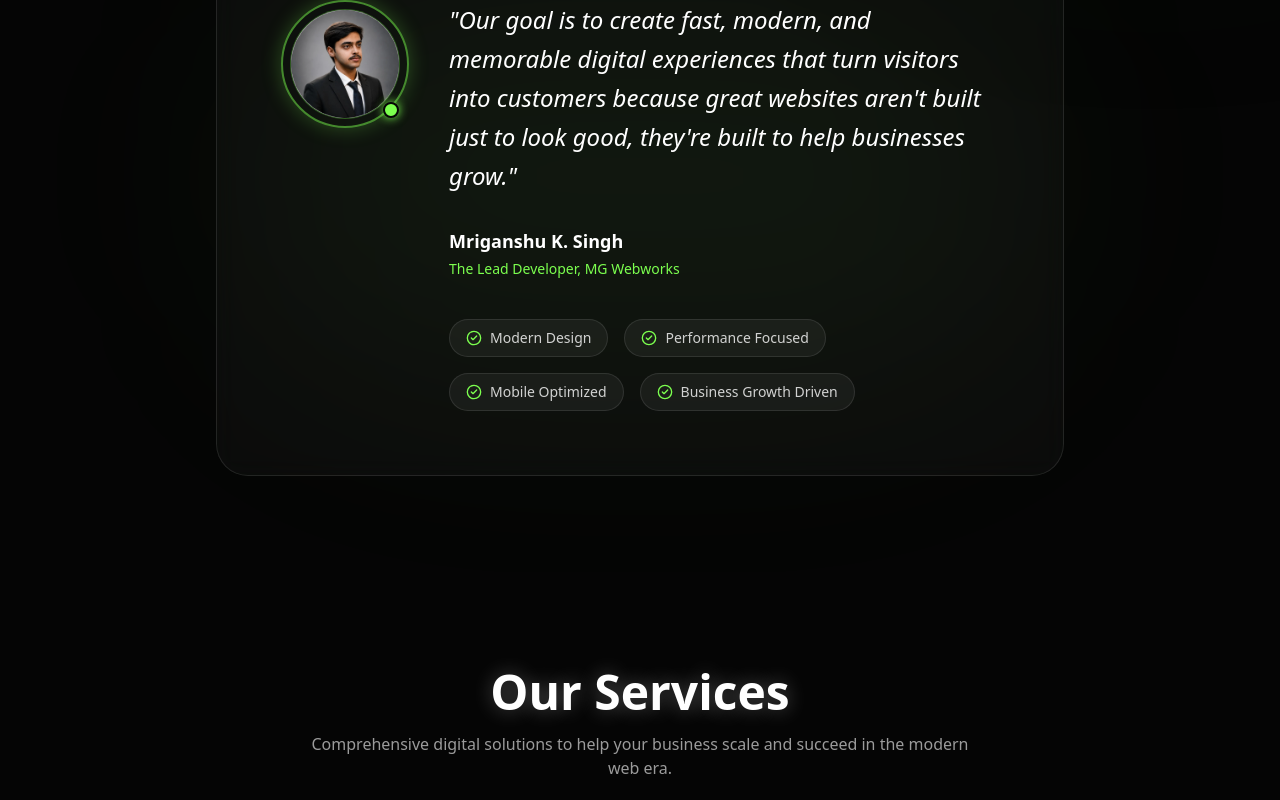
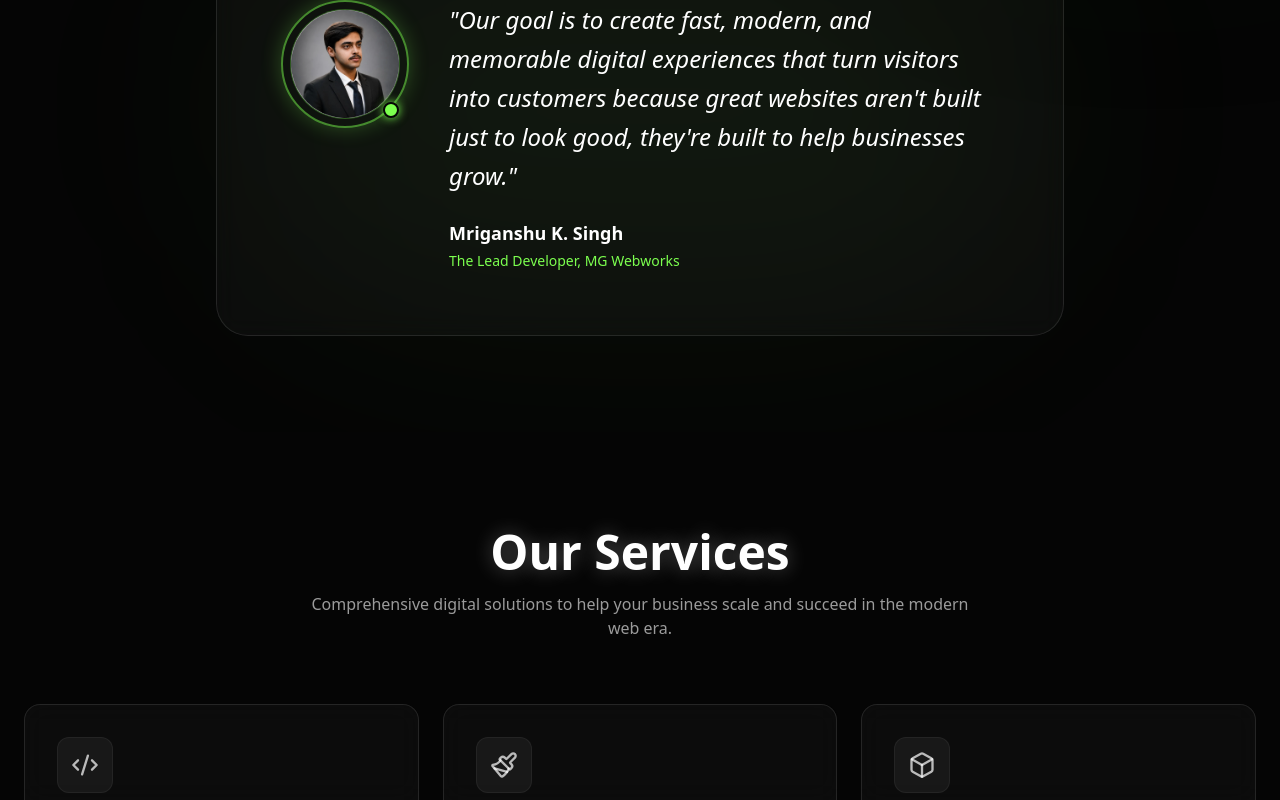
Before and after one commit to mriganshuks/MG_Webworks, a Next.js app: page / in a window 1280 px wide. Shown: the part 1029-1829 px from the top of the page. Built offline with nearby package versions, Linux system fonts and the light colour scheme.

Commit message:
Clean up FounderMessage section - remove feature badges and reduce spacing

```diff
--- a/src/components/sections/FounderMessage.tsx
+++ b/src/components/sections/FounderMessage.tsx
@@ -1,7 +1,6 @@
 "use client";
 
 import { motion } from "framer-motion";
-import { CheckCircle2 } from "lucide-react";
 import Image from "next/image";
 
 export function FounderMessage() {
@@ -50,30 +49,14 @@ export function FounderMessage() {
 
             {/* Content */}
             <div className="flex-1 text-center md:text-left">
-              <p className="text-xl md:text-2xl text-white leading-relaxed mb-8 font-light italic">
+              <p className="text-xl md:text-2xl text-white leading-relaxed mb-6 font-light italic">
                 "Our goal is to create fast, modern, and memorable digital experiences that turn visitors into customers because great websites aren't built just to look good, they're built to help businesses grow."
               </p>
 
-              <div className="mb-10">
+              <div>
                 <h3 className="text-lg font-bold text-white mb-1">Mriganshu K. Singh</h3>
                 <p className="text-primary font-medium text-sm">The Lead Developer, MG Webworks</p>
               </div>
-
-              {/* Trust Indicators */}
-              <div className="flex flex-wrap justify-center md:justify-start gap-4">
-                {[
-                  "Modern Design",
-                  "Performance Focused",
-                  "Mobile Optimized",
-                  "Business Growth Driven"
-                ].map((item, i) => (
-                  <div key={i} className="flex items-center gap-2 bg-white/5 rounded-full px-4 py-2 border border-white/10">
-                    <CheckCircle2 className="w-4 h-4 text-primary" />
-                    <span className="text-sm font-medium text-white/80">{item}</span>
-                  </div>
-                ))}
-              </div>
-
             </div>
           </div>
         </motion.div>
```
